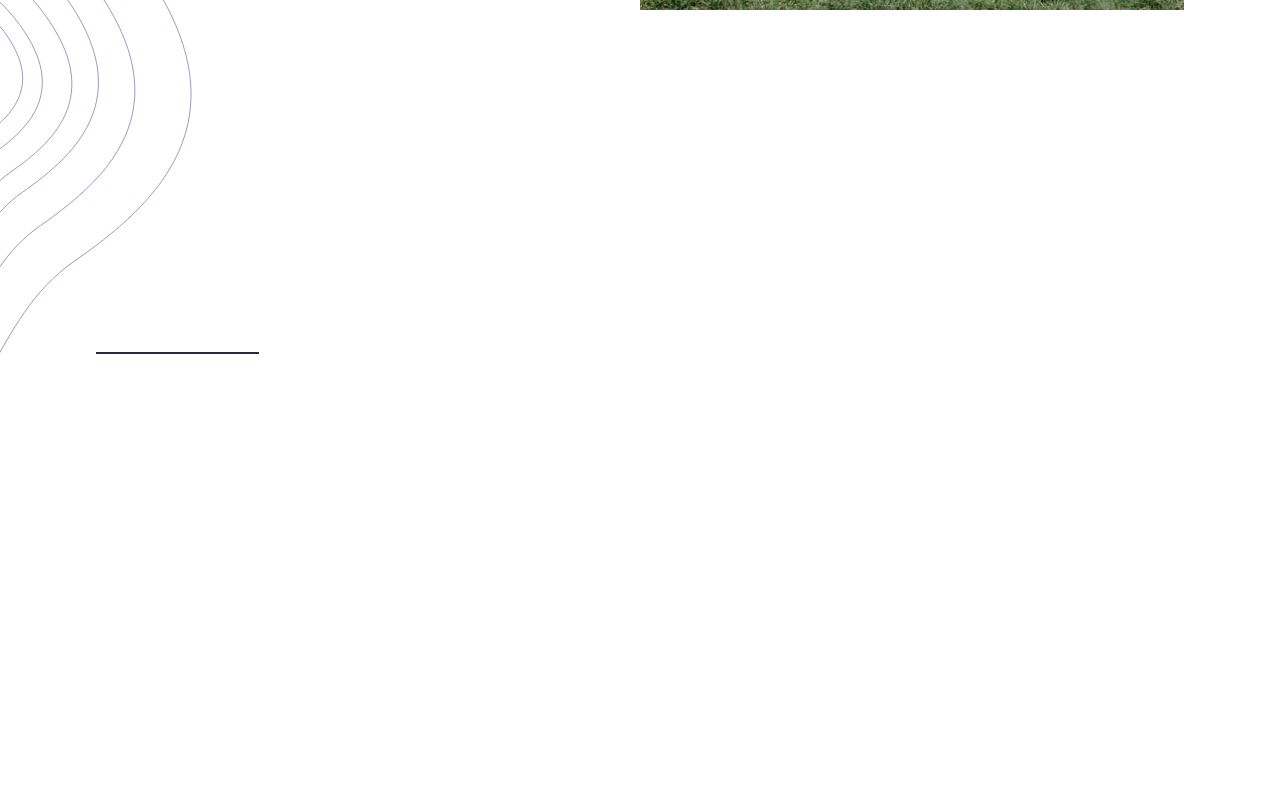
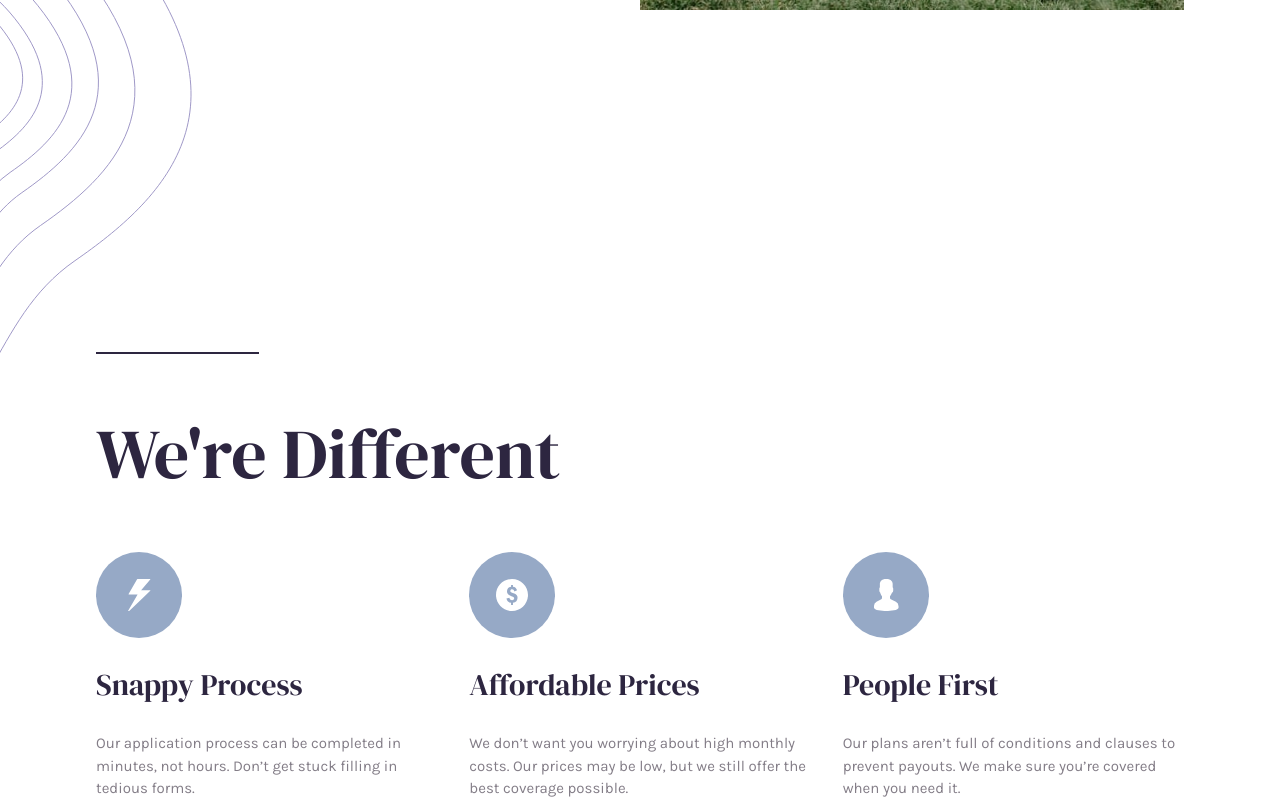
Before and after one commit to SajeedAninda/Insure-Landing-Page, a React (Vite) app: page / in a window 1280 px wide. Shown: the part 928-1728 px from the top of the page. Before the commit the page ends 1282 px from the top, so only its background shows below. Built offline with nearby package versions, Linux system fonts and the light colour scheme.

Commit message:
Completed We are Different section

```diff
--- a/src/App.jsx
+++ b/src/App.jsx
@@ -1,3 +1,4 @@
+import Different from "./Components/Different"
 import Hero from "./Components/Hero"
 import Navbar from "./Components/Navbar"
 
@@ -7,6 +8,7 @@ function App() {
     <>
     <Navbar></Navbar>
     <Hero></Hero>
+    <Different></Different>
     </>
   )
 }
--- /dev/null
+++ b/src/Components/Different.jsx
@@ -0,0 +1,56 @@
+import React from 'react';
+import snappyIcon from "../assets/icon-snappy-process.svg"
+import affordableIcon from "../assets/icon-affordable-prices.svg"
+import peopleIcon from "../assets/icon-people-first.svg"
+
+const Different = () => {
+    return (
+        <div className=''>
+            <div className='w-[85%] mx-auto'>
+                <h1 className='font-dmSerif text-[70px] text-[#2d2640] leading-[70px] my-16'>
+                    We're Different
+                </h1>
+
+                <div className='grid grid-cols-3 gap-8'>
+                    <div>
+                        <img src={snappyIcon} alt="" />
+                        <h2 className='font-dmSerif text-[30px] text-[#2d2640] leading-[70px] mt-3'>
+                            Snappy Process
+                        </h2>
+
+                        <p className='text-[#837d87] text-[15px] font-karla mt-3'>
+                            Our application process can be completed in minutes, not hours. Don’t get stuck filling in tedious forms.
+
+                        </p>
+                    </div>
+
+                    <div>
+                        <img src={affordableIcon} alt="" />
+                        <h2 className='font-dmSerif text-[30px] text-[#2d2640] leading-[70px] mt-3'>
+                            Affordable Prices
+                        </h2>
+
+                        <p className='text-[#837d87] text-[15px] font-karla mt-3'>
+                            We don’t want you worrying about high monthly costs. Our prices may be low, but we still offer the best coverage possible.
+
+                        </p>
+                    </div>
+
+
+                    <div>
+                        <img src={peopleIcon} alt="" />
+                        <h2 className='font-dmSerif text-[30px] text-[#2d2640] leading-[70px] mt-3'>
+                            People First
+                        </h2>
+
+                        <p className='text-[#837d87] text-[15px] font-karla mt-3'>
+                            Our plans aren’t full of conditions and clauses to prevent payouts. We make sure you’re covered when you need it.
+                        </p>
+                    </div>
+                </div>
+            </div>
+        </div>
+    );
+};
+
+export default Different;
```
